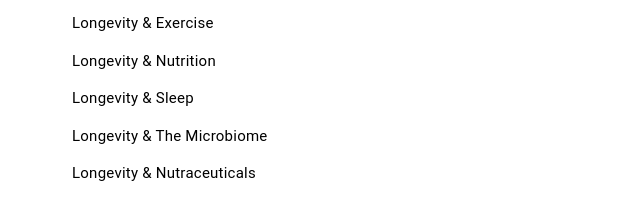
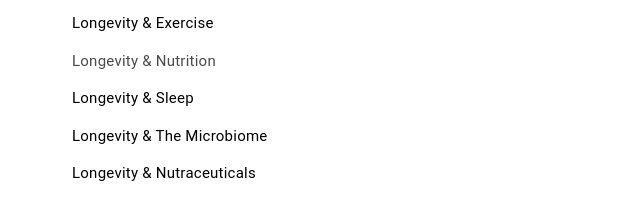
Before and after one commit to giorgallidis/jneo, a Gatsby site: page /publications/ in a window 1280 px wide. Shown: the part 1334-1531 px from the top of the page, 0-640 px from the left. Built offline with nearby package versions, Linux system fonts and the light colour scheme; Gatsby itself is replaced by a stand-in of ours; some packages are replaced by stand-ins of ours.

Commit message:
Update publications.md

```diff
--- a/content/publications.md
+++ b/content/publications.md
@@ -32,7 +32,7 @@ category: publications
 
 <a href="https://www.notion.so/thejurgen/Longevity-Meta-1-Longevity-Known-Variables-b3450aad032a4f81b11b1a1e4928ebc7">Longevity & Exercise </a>
 
-<a href="">Longevity & Nutrition </a>
+Longevity & Nutrition
 
 <a href="">Longevity & Sleep </a>
 
```
